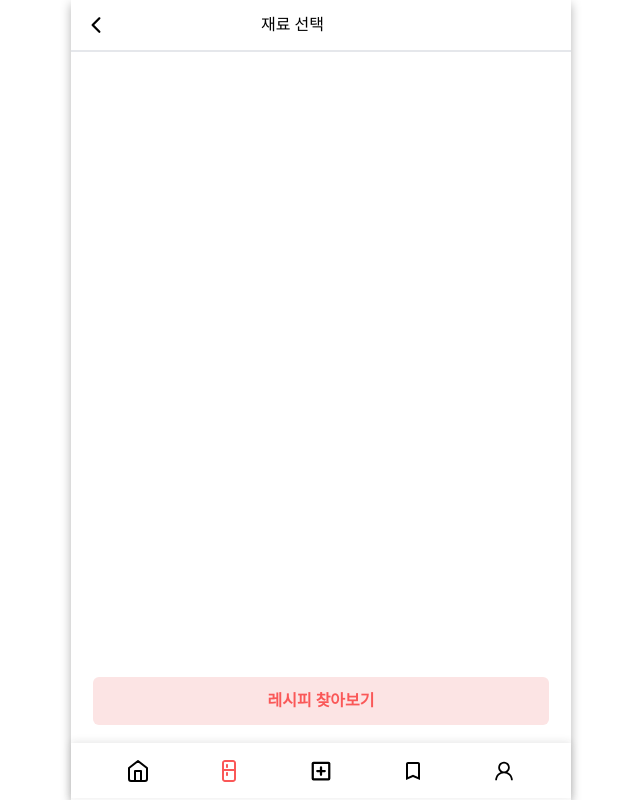
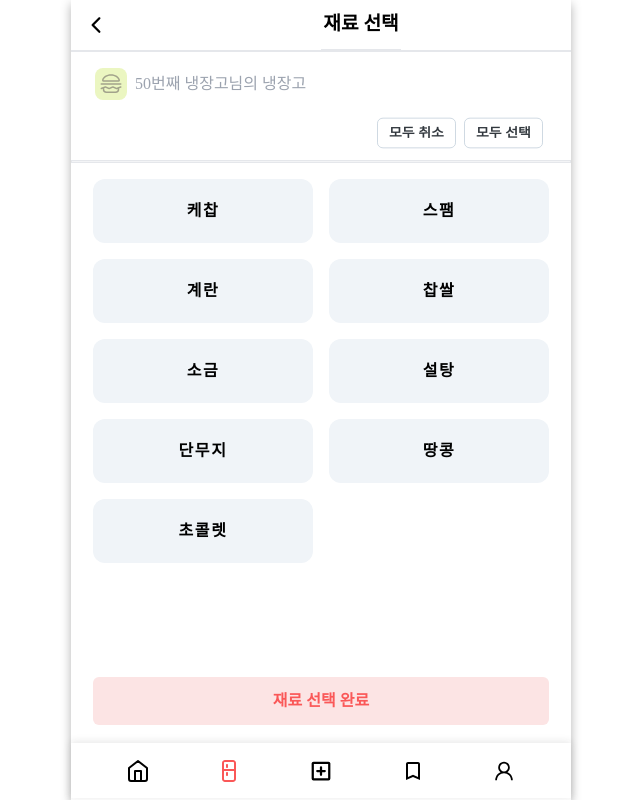
Before and after one commit to OZ-Coding-School/oz_02_main-001-FE, a React (Vite) app: page /ingredientSelection in a window 1280 px wide. Shown: the whole page, without its empty margins (319-959 px from the left). Built offline with nearby package versions, Linux system fonts and the light colour scheme; a web font is replaced by a local one.

Commit message:
Style: 재료선택 페이지 UI 수정중

```diff
--- a/src/pages/IngredientSelectionPage/components/IngredientSelectionItem.tsx
+++ b/src/pages/IngredientSelectionPage/components/IngredientSelectionItem.tsx
@@ -1,13 +1,22 @@
+import React from "react";
+import RectangularSmallButton from "@components/buttons/RectangularSmallButton";
 import { PiHamburger } from "react-icons/pi";
-import { useNavigate } from "react-router";
 import { RefrigeratorType } from "src/types/refrigeratorType";
 
 interface IngredientSelectionItemProps {
   refrigerator: RefrigeratorType;
+  ingredients: { id: number; name: string }[];
+  selectAllIngredients: () => void;
+  deselectAllIngredients: () => void;
 }
 
-const IngredientSelectionItem: React.FC<IngredientSelectionItemProps> = ({ refrigerator }) => {
-  const navigate = useNavigate();
+const IngredientSelectionItem: React.FC<IngredientSelectionItemProps> = ({
+  refrigerator,
+  ingredients,
+  selectAllIngredients,
+  deselectAllIngredients,
+}) => {
+  const hasIngredientsWithName = ingredients.some((ingredient) => ingredient.name);
 
   return (
     <div>
@@ -17,6 +26,18 @@ const IngredientSelectionItem: React.FC<IngredientSelectionItemProps> = ({ refri
         </div>
         <span className="text-gray-400">{refrigerator.nickname}님의 냉장고</span>
       </div>
+      <div className="mt-4 flex space-x-2 absolute right-[28px]">
+        <div className="transform scale-y-90">
+          <RectangularSmallButton handleClick={deselectAllIngredients} buttonText={"모두 취소"} />
+        </div>
+        <div className="transform scale-y-90">
+          <RectangularSmallButton
+            handleClick={() => selectAllIngredients()}
+            buttonText={"모두 선택"}
+          />
+        </div>
+      </div>
+      <div className="mt-[60px] border w-full px-2 h-[3px] bg-gray-100"></div>
     </div>
   );
 };
--- a/src/pages/IngredientSelectionPage/page/index.tsx
+++ b/src/pages/IngredientSelectionPage/page/index.tsx
@@ -1,32 +1,91 @@
 import React, { useState } from "react";
 import Footer from "@components/footer/Footer";
 import { useNavigate } from "react-router";
-import { BsCheckCircle } from "react-icons/bs";
-import BackButton from "@components/header/BackButton";
 import BigButton from "@components/buttons/BigButton";
 import IngredientSelectionItem from "../components/IngredientSelectionItem";
+import { BsCheckCircle } from "react-icons/bs";
+import Header from "@components/header/Header";
+import BackButton from "@components/header/BackButton";
 
 const IngredientSelectionPage: React.FC = () => {
   const navigate = useNavigate();
-  const handleClick = () => {
-    navigate(-1);
+  const [isSelectMode, setIsSelectMode] = useState(false);
+  const [selectedIngredients, setSelectedIngredients] = useState<number[]>([]);
+  const [ingredients, setIngredients] = useState([
+    { id: 50, name: "케찹" },
+    { id: 51, name: "스팸" },
+    { id: 52, name: "계란" },
+    { id: 53, name: "찹쌀" },
+    { id: 54, name: "소금" },
+    { id: 55, name: "설탕" },
+    { id: 56, name: "단무지" },
+    { id: 57, name: "땅콩" },
+    { id: 58, name: "초콜렛" },
+  ]);
+
+  const handleRecommendedlick = () => {
+    navigate(`/recommendedList`);
   };
 
-  const handleRecommendedlick = () => {
-    navigate(`recommendedList`);
+  const selectAllIngredients = () => {
+    setSelectedIngredients(ingredients.map((ingredient) => ingredient.id));
   };
+
+  const deselectAllIngredients = () => {
+    setSelectedIngredients([]);
+  };
+
+  const toggleIngredientSelect = (id: number) => {
+    setSelectedIngredients((prevSelected) =>
+      prevSelected.includes(id)
+        ? prevSelected.filter((ingredientId) => ingredientId !== id)
+        : [...prevSelected, id],
+    );
+  };
+
   return (
     <div className="h-[calc(100vh-55px)] flex flex-col">
-      <div className="flex items-center ">
-        <BackButton handleClick={handleClick} />
-        <span className="pl-[140px]">재료 선택</span>
+      <div className="flex justify-center items-center w-full">
+        <div className="flex justify-start w-1/2">
+          <BackButton />
+        </div>
+        <div className="w-1/2 pr-[170px]">
+          <Header title="재료 선택" />
+        </div>
       </div>
       <div className="border border-solid"></div>
       <div id="content" className="flex flex-col flex-grow overflow-hidden">
-        <div></div>
+        <IngredientSelectionItem
+          refrigerator={{
+            nickname: "50번째 냉장고",
+            ingredients,
+          }}
+          ingredients={ingredients}
+          selectAllIngredients={selectAllIngredients}
+          deselectAllIngredients={deselectAllIngredients}
+          selectedIngredients={selectedIngredients}
+        />
+        <div className="flex-grow overflow-auto">
+          <div className="grid grid-cols-2 gap-4 p-4 pl-[22px] pr-[22px]">
+            {ingredients.map((ingredient) => (
+              <div
+                key={ingredient.id}
+                onClick={() => toggleIngredientSelect(ingredient.id)}
+                className={`cursor-pointer font-semibold p-[32px] h-10 rounded-xl flex justify-center items-center relative ${
+                  selectedIngredients.includes(ingredient.id) ? "bg-softBlue" : "bg-iceBlue"
+                }`}
+              >
+                <span style={{ letterSpacing: "0.1em" }}>{ingredient.name}</span>
+                {selectedIngredients.includes(ingredient.id) && (
+                  <BsCheckCircle className="absolute top-[-9px] right-[-9px] w-5 h-5 cursor-pointer" />
+                )}
+              </div>
+            ))}
+          </div>
+        </div>
       </div>
       <div className="py-[18px] pl-[22px] pr-[22px] font-semibold">
-        <BigButton buttonText={"레시피 찾아보기"} handleClick={handleRecommendedlick} />
+        <BigButton buttonText={"재료 선택 완료"} handleClick={handleRecommendedlick} />
       </div>
       <footer className="mb-[-53px]">
         <Footer page={"refrigerator"} />
--- a/src/pages/RefrigeratorPage/page/index.tsx
+++ b/src/pages/RefrigeratorPage/page/index.tsx
@@ -6,7 +6,7 @@ import BigButton from "@components/buttons/BigButton";
 import { useNavigate } from "react-router";
 import { TiDeleteOutline } from "react-icons/ti";
 
-const RefrigeratorPage = () => {
+const RefrigeratorPage: React.FC = () => {
   const navigate = useNavigate();
   const [isDeleteMode, setIsDeleteMode] = useState(false);
   const [ingredients, setIngredients] = useState([
```
